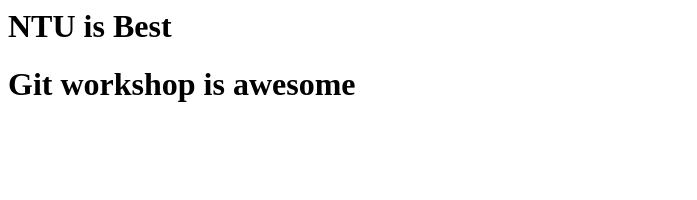
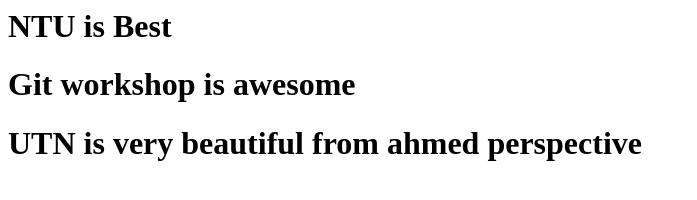
Before and after one commit to abdullahfarook/ntu-git-github-workshop, a plain HTML site: page index.html in a window 1280 px wide. Shown: the whole page, without its empty margins (0-697 px from the left). Drawn offline with Linux system fonts and the light colour scheme.

Commit message:
work from ahmad

```diff
--- a/index.html
+++ b/index.html
@@ -1,2 +1,3 @@
 <h1>NTU is Best</h1>
 <h1>Git workshop is awesome</h1>
+<h1>UTN is very beautiful from ahmed perspective</h1>
```
